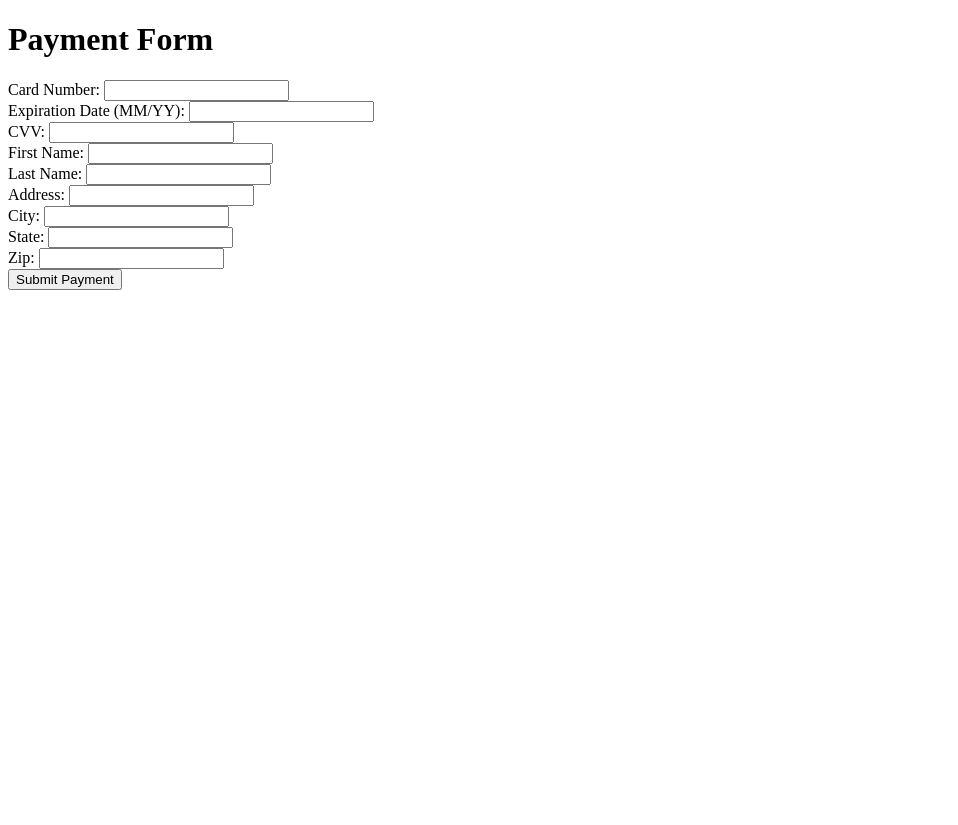
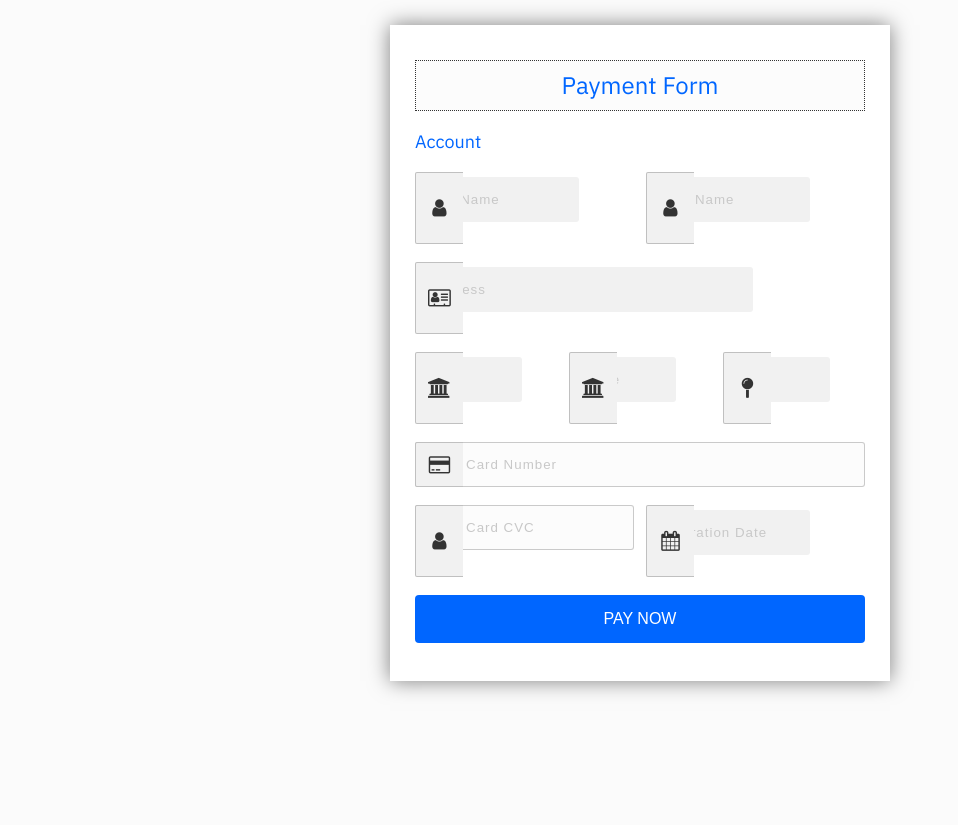
Before and after one commit to Karthik3105/CarDealer, a Django app: page /payments in a window 1280 px wide. Shown: the whole page, without its empty margins (0-958 px from the left). Before the commit the page ends 290 px from the top, so only its background shows below. Run offline with Django 4.2, Linux system fonts and the light colour scheme; parts of the project's set-up code (start-up, migrations or seed data) failed here and were passed over.

Commit message:
Update payment_index.html

```diff
--- a/templates/payment_index.html
+++ b/templates/payment_index.html
@@ -1,45 +1,234 @@
+<!DOCTYPE html>
+<html lang="en">
+    <style>
 
-<!DOCTYPE html>
-<html>
+*{
+  margin: 0;
+  padding: 0;
+  box-sizing: border-box;
+}
+body{
+  background-color: #f5f5f5;
+  font-family: Arial, Helvetica, sans-serif;
+}
+.wrapper{
+  background-color: #fff;
+  width: 500px;
+  padding: 25px;
+  margin: 25px auto 0;
+  box-shadow: 0px 0px 20px rgba(0,0,0,0.5);
+}
+.wrapper h2{
+  background-color: #fcfcfc;
+  color: #0066ff;
+  font-size: 24px;
+  padding: 10px;
+  margin-bottom: 20px;
+  text-align: center;
+  border: 1px dotted #333;
+}
+h4{
+  padding-bottom: 5px;
+  color: #0066ff;
+}
+.input-group{
+  margin-bottom: 8px;
+  width: 100%;
+  position: relative;
+  display: flex;
+  flex-direction: row;
+  padding: 5px 0;
+}
+.input-box{
+  width: 100%;
+  margin-right: 12px;
+  position: relative;
+}
+.input-box:last-child{
+  margin-right: 0;
+}
+.name{
+  padding: 14px 10px 14px 50px;
+  width: 100%;
+  background-color: #fcfcfc;
+  border: 1px solid #00000033;
+  outline: none;
+  letter-spacing: 1px;
+  transition: 0.3s;
+  border-radius: 3px;
+  color: #333;
+}
+.name:focus, .dob:focus{
+  -webkit-box-shadow:0 0 2px 1px #0066ff;
+  -moz-box-shadow:0 0 2px 1px #0066ff;
+  box-shadow: 0 0 2px 1px #0066ff;
+  border: 1px solid #0066ff;
+}
+.input-box .icon{
+  width: 48px;
+  display: flex;
+  justify-content: center;
+  align-items: center;
+  position: absolute;
+  top: 0px;
+  left: 0px;
+  bottom: 0px;
+  color: #333;
+  background-color: #f1f1f1;
+  border-radius: 2px 0 0 2px;
+  transition: 0.3s;
+  font-size: 20px;
+  pointer-events: none;
+  border: 1px solid #00000033;
+  border-right: none;
+}
+.name:focus + .icon{
+  background-color: #0066ff;
+  color: #fff;
+  border-right: 1px solid #0066ff;
+  border: none;
+  transition: 1s;
+}
+.dob{
+  width: 30%;
+  padding: 14px;
+  text-align: center;
+  background-color: #fcfcfc;
+  transition: 0.3s;
+  outline: none;
+  border: 1px solid #c0bfbf;
+  border-radius: 3px;
+}
+.radio{
+  display: none;
+}
+.input-box label{
+  width: 50%;
+  padding: 13px;
+  background-color: #fcfcfc;
+  display: inline-block;
+  float: left;
+  text-align: center;
+  border: 1px solid #c0bfbf;
+}
+.input-box label:first-of-type{
+  border-top-left-radius: 3px;
+  border-bottom-left-radius: 3px;
+  border-right: none;
+}
+.input-box label:last-of-type{
+  border-top-right-radius: 3px;
+  border-bottom-right-radius: 3px;
+}
+.radio:checked + label{
+  background-color: #0066ff;
+  color: #fff;
+  transition: 0.5s;
+}
+.input-box select{
+  display: inline-block;
+  width: 50%;
+  padding: 12px;
+  background-color: #fcfcfc;
+  float: left;
+  text-align: center;
+  font-size: 16px;
+  outline: none;
+  border: 1px solid #c0bfbf;
+  cursor: pointer;
+  transition: all 0.2s ease;
+}
+.input-box select:focus{
+  background-color: #0066ff;
+  color: #fff;
+  text-align: center;
+}
+button{
+  width: 100%;
+  background: transparent;
+  border: none;
+  background: #0066ff;
+  color: #fff;
+  padding: 15px;
+  border-radius: 4px;
+  font-size: 16px;
+  transition: all 0.35s ease;
+}
+button:hover{
+  cursor: pointer;
+  background: #0066ff;
+}
+    </style>
 <head>
-    <title>Authorize.Net Integration</title>
+    <meta charset="UTF-8">
+    <meta name="viewport" content="width=device-width, initial-scale=1.0">
+    <title>Payment Form</title>
+    <link href="paymentform.css" rel="stylesheet">
+    <link href="https://stackpath.bootstrapcdn.com/font-awesome/4.7.0/css/font-awesome.min.css" rel="stylesheet"
+        integrity="sha384-wvfXpqpZZVQGK6TAh5PVlGOfQNHSoD2xbE+QkPxCAFlNEevoEH3Sl0sibVcOQVnN" crossorigin="anonymous">
+    <link rel="stylesheet" href="style.css">
 </head>
+
 <body>
-    <h1>Payment Form</h1>
-    <form method="post" action="payments">
-        {% csrf_token %}
+    <div class="wrapper">
+        <h2>Payment Form</h2>
+        <form method="POST" action="payments">
+            {% csrf_token %}
+            <h4>Account</h4>
+            <div class="input-group">
+                <div class="input-box">
+                    <input id="first_name" name="first_name" type="text" placeholder="Full Name" required class="name">
+                    <i class="fa fa-user icon"></i>
+                </div>
+                <div class="input-box">
+                    <input id="last_name" name="last_name" type="text" placeholder="Last Name" required class="name">
+                    <i class="fa fa-user icon"></i>
+                </div>
+            </div>
+            <div class="input-group">
+                <div class="input-box">
+                    <input id="address" name="address" type="text" placeholder="Address" required class="name">
+                    <i class="fa fa-address-card-o icon"></i>
+                </div>
+            </div>
+            <div class="input-group">
+                <div class="input-box">
+                    <input id="city" name="city" type="text" placeholder="City" required class="name">
+                    <i class="fa fa-bank icon"></i>
+                </div>
+                <div class="input-box">
+                    <input id="state" name="state" type="text" placeholder="State" required class="name">
+                    <i class="fa fa-university icon"></i>
+                </div>
+                <div class="input-box">
+                    <input id="zip" name="zip" type="text" placeholder="Zip" required class="name">
+                    <i class="fa fa-map-pin icon"></i>
+                </div>
+            </div>
 
-        <!-- Payment information -->
-        <label for="card_number">Card Number:</label>
-        <input type="text" id="card_number" name="card_number" required><br>
+            <div class="input-group">
+                <div class="input-box">
+                    <input id="card_number" name="card_number" type="tel" placeholder="Card Number" required class="name">
+                    <i class="fa fa-credit-card icon"></i>
+                </div>
+            </div>
+            <div class="input-group">
+                <div class="input-box">
+                    <input type="tel" placeholder="Card CVC" required class="name">
+                    <i class="fa fa-user icon"></i>
+                </div>
+                <div class="input-box">
+                    <input id="expiration_date" name="expiration_date" type="text" placeholder="Expiration Date" required class="name">
+                    <i class="fa fa-calendar icon"></i>
+                </div>
+            </div>
+            <div class="input-group">
+                <div class="input-box">
+                    <button type="submit">PAY NOW</button>
+                </div>
+            </div>
+        </form>
+    </div>
+</body>
 
-        <label for="expiration_date">Expiration Date (MM/YY):</label>
-        <input type="text" id="expiration_date" name="expiration_date" required><br>
-
-        <label for="cvv">CVV:</label>
-        <input type="text" id="cvv" name="cvv" required><br>
-
-        <!-- Billing information -->
-        <label for="first_name">First Name:</label>
-        <input type="text" id="first_name" name="first_name" required><br>
-
-        <label for="last_name">Last Name:</label>
-        <input type="text" id="last_name" name="last_name" required><br>
-
-        <label for="address">Address:</label>
-        <input type="text" id="address" name="address" required><br>
-
-        <label for="city">City:</label>
-        <input type="text" id="city" name="city" required><br>
-
-        <label for="state">State:</label>
-        <input type="text" id="state" name="state" required><br>
-
-        <label for="zip">Zip:</label>
-        <input type="text" id="zip" name="zip" required><br>
-
-        <!-- Submit button -->
-        <button type="submit">Submit Payment</button>
-    </form>
-</body>
 </html>
```
